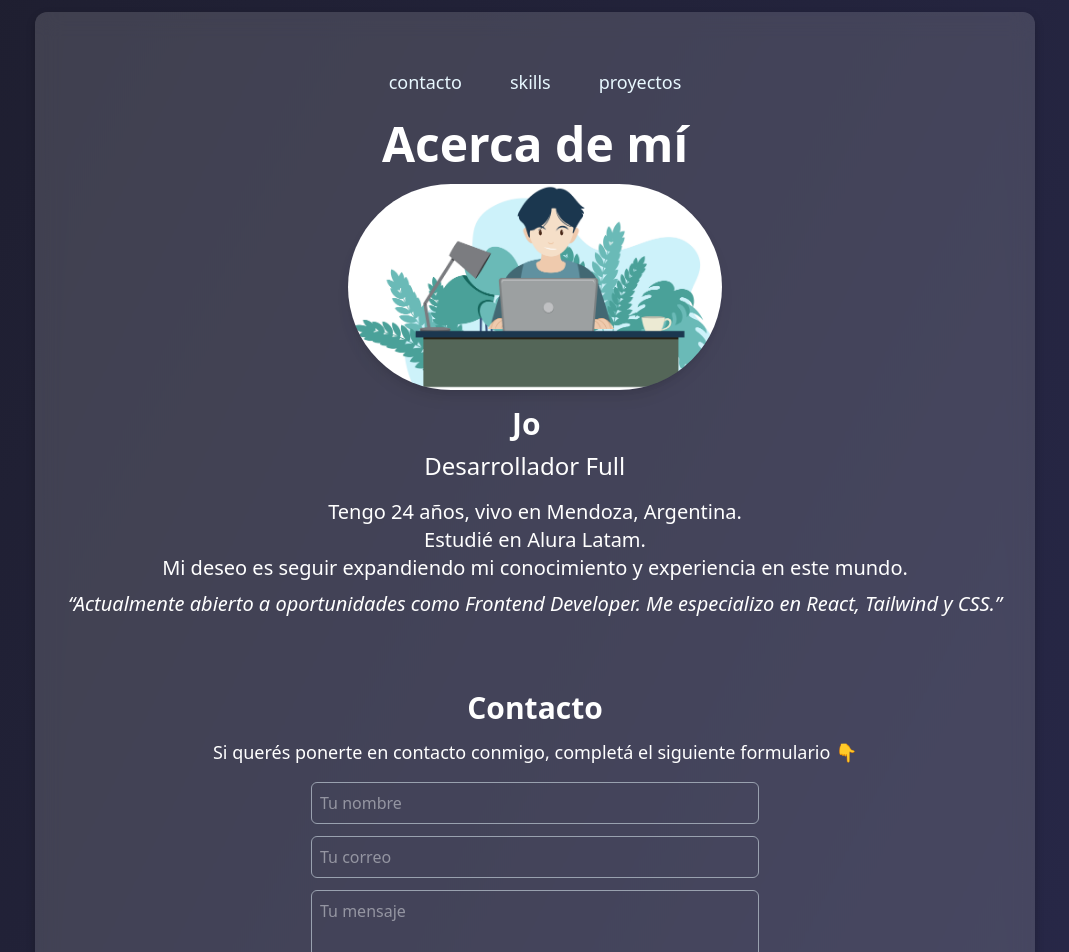
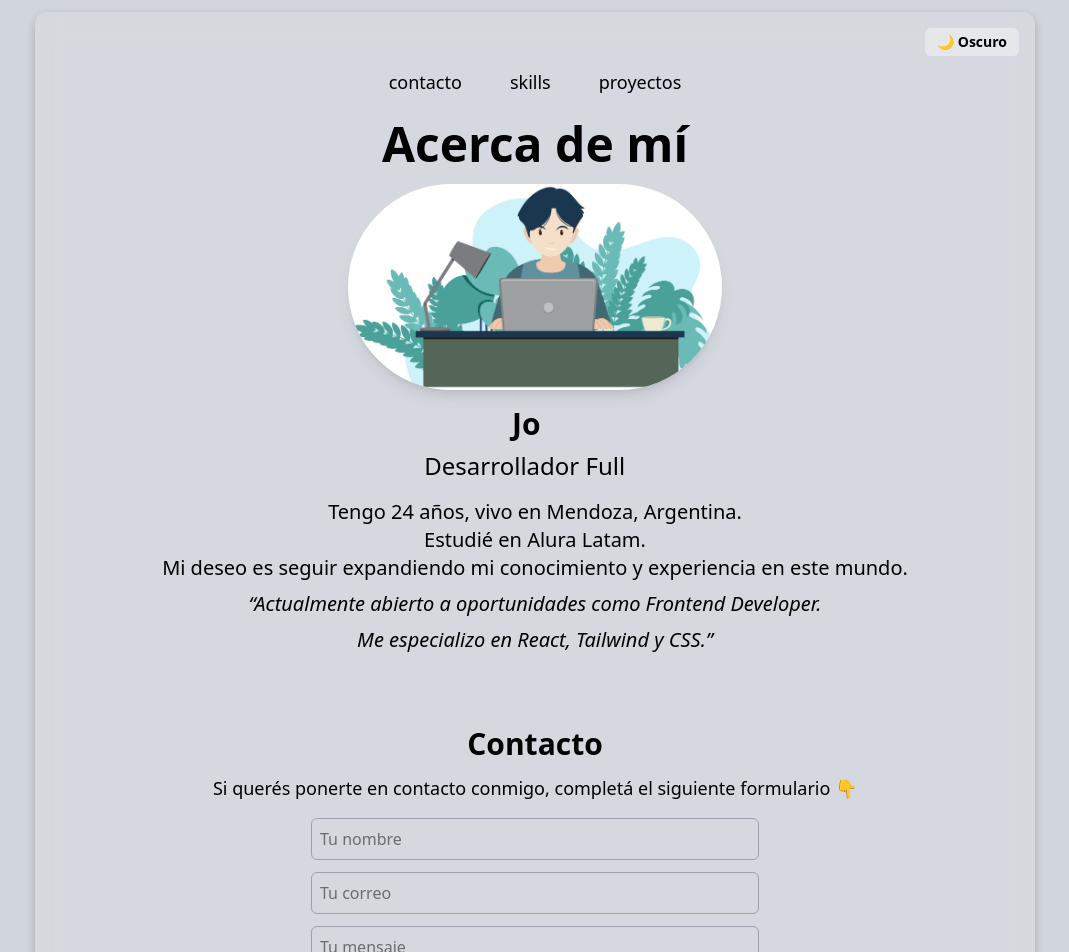
Before and after one commit to joaub/portafolio, a React (Vite) app: page / in a window 1280 px wide. Shown: the top 952 px of the page, without its empty margins (105-1174 px from the left). Built offline with nearby package versions, Linux system fonts and the light colour scheme.

Commit message:
modo oscuro/claro

```diff
--- a/src/App.jsx
+++ b/src/App.jsx
@@ -10,6 +10,8 @@ import Proyecto from "./Proyecto"
 
 function App() {
   const [estado, setEstado] = useState("idle"); // "idle", "enviando", "enviado", "error"
+  const [darkMode, setDarkMode] = useState(false);
+
 
   const handleSubmit = async (e) => {
     e.preventDefault();
@@ -38,28 +40,36 @@ function App() {
 
   return (
     <>
-      <div className="min-h-screen flex justify-center items-center bg-gradient-to-br from-[#1e1e2f] to-[#2c2c54] text-white">
-        <div className="bg-white/15 backdrop-blur-md rounded-xl p-5 md:p-8 max-w-[1000px] text-center shadow-[0_4px_10px_rgba(0,0,0,0.2)] w-full m-3">
+      <div className={` min-h-screen flex justify-center items-center  ${
+        darkMode ? "text-white bg-gray-900" : "bg-gray-300 text-black"
+      }`}>
+        <div className="bg-white/10 backdrop-blur-md rounded-xl p-5 md:p-8 max-w-[1000px] text-center shadow-[0_4px_10px_rgba(0,0,0,0.2)] w-full m-3">
           {/* NAV */}
-          <nav className="my-4 flex justify-center gap-4 flex-wrap">
+          <nav className="my-4 flex justify-center gap-4 flex-wrap ">
             <a
               href="#contacto"
-              className="text-[#e8f8ff] text-lg px-4 py-2 hover:text-white hover:bg-[#3320dd] hover:outline hover:outline-[#f0faff] hover:outline-1 transition-all rounded-md"
+              className="text-lg px-4 py-2 hover:bg-[#3320dd] hover:outline hover:outline-[#f0faff] hover:outline-1 transition-all rounded-md"
             >
               contacto
             </a>
             <a
               href="#skills"
-              className="text-[#e8f8ff] text-lg px-4 py-2 hover:text-white hover:bg-[#3320dd] hover:outline hover:outline-[#f0faff] hover:outline-1 transition-all rounded-md"
+              className=" text-lg px-4 py-2  hover:bg-[#3320dd] hover:outline hover:outline-[#f0faff] hover:outline-1 transition-all rounded-md"
             >
               skills
             </a>
             <a
               href="#proyectos"
-              className="text-[#e8f8ff] text-lg px-4 py-2 hover:text-white hover:bg-[#3320dd] hover:outline hover:outline-[#f0faff] hover:outline-1 transition-all rounded-md"
+              className=" text-lg px-4 py-2  hover:bg-[#3320dd] hover:outline hover:outline-[#f0faff] hover:outline-1 transition-all rounded-md"
             >
               proyectos
             </a>
+            <button
+              onClick={() => setDarkMode(!darkMode)}
+              className="absolute top-4 right-4 px-3 py-1 rounded-md text-sm font-semibold bg-gray-200 hover:bg-gray-300 transition"
+            >
+              {darkMode ? "☀️ Claro" : "🌙 Oscuro"}
+            </button>
           </nav>
 
           {/* ACERCA DE MÍ */}
@@ -96,9 +106,10 @@ function App() {
                 Mi deseo es seguir expandiendo mi conocimiento y experiencia en este mundo.
               </p>
               <p className="text-lg md:text-xl mt-2 italic">
-                “Actualmente abierto a oportunidades como Frontend Developer. Me especializo en
-                React, Tailwind y CSS.”
+                “Actualmente abierto a oportunidades como Frontend Developer.
               </p>
+              <p className="text-lg md:text-xl mt-2 italic">Me especializo en
+                React, Tailwind y CSS.”</p>
             </article>
           </section>
 
@@ -123,29 +134,29 @@ function App() {
                   name="name"
                   placeholder="Tu nombre"
                   required
-                  className="p-2 rounded-md border border-gray-400 text-gray-200"
+                  className="p-2 rounded-md border border-gray-400 "
                 />
                 <input
                   type="email"
                   name="email"
                   placeholder="Tu correo"
                   required
-                  className="p-2 rounded-md border border-gray-400 text-gray-200"
+                  className="p-2 rounded-md border border-gray-400 "
                 />
                 <textarea
                   name="message"
                   placeholder="Tu mensaje"
                   rows="4"
                   required
-                  className="p-2 rounded-md border border-gray-400 text-gray-200"
+                  className="p-2 rounded-md border border-gray-400 "
                 ></textarea>
 
                 <button
                   type="submit"
                   disabled={estado === "enviando"}
                   className={`${estado === "enviando"
-                      ? "bg-gray-400 cursor-not-allowed"
-                      : "bg-blue-600 hover:bg-blue-800 cursor-pointer"
+                    ? "bg-gray-400 cursor-not-allowed"
+                    : "bg-blue-600 hover:bg-blue-800 cursor-pointer"
                     } text-white py-2 rounded-md font-semibold transition-colors`}
                 >
                   {estado === "enviando" ? "Enviando..." : "Enviar mensaje"}
```
